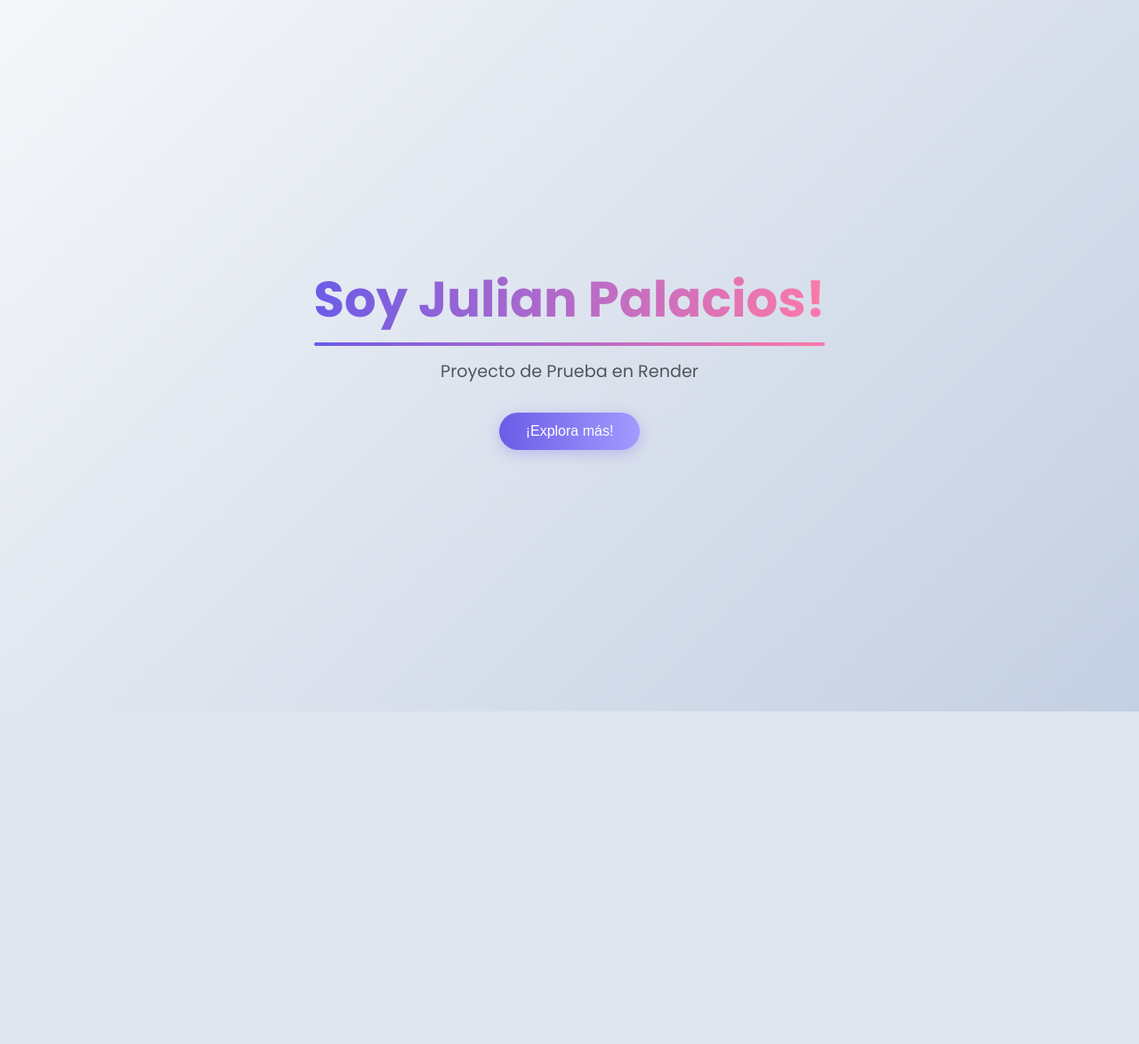
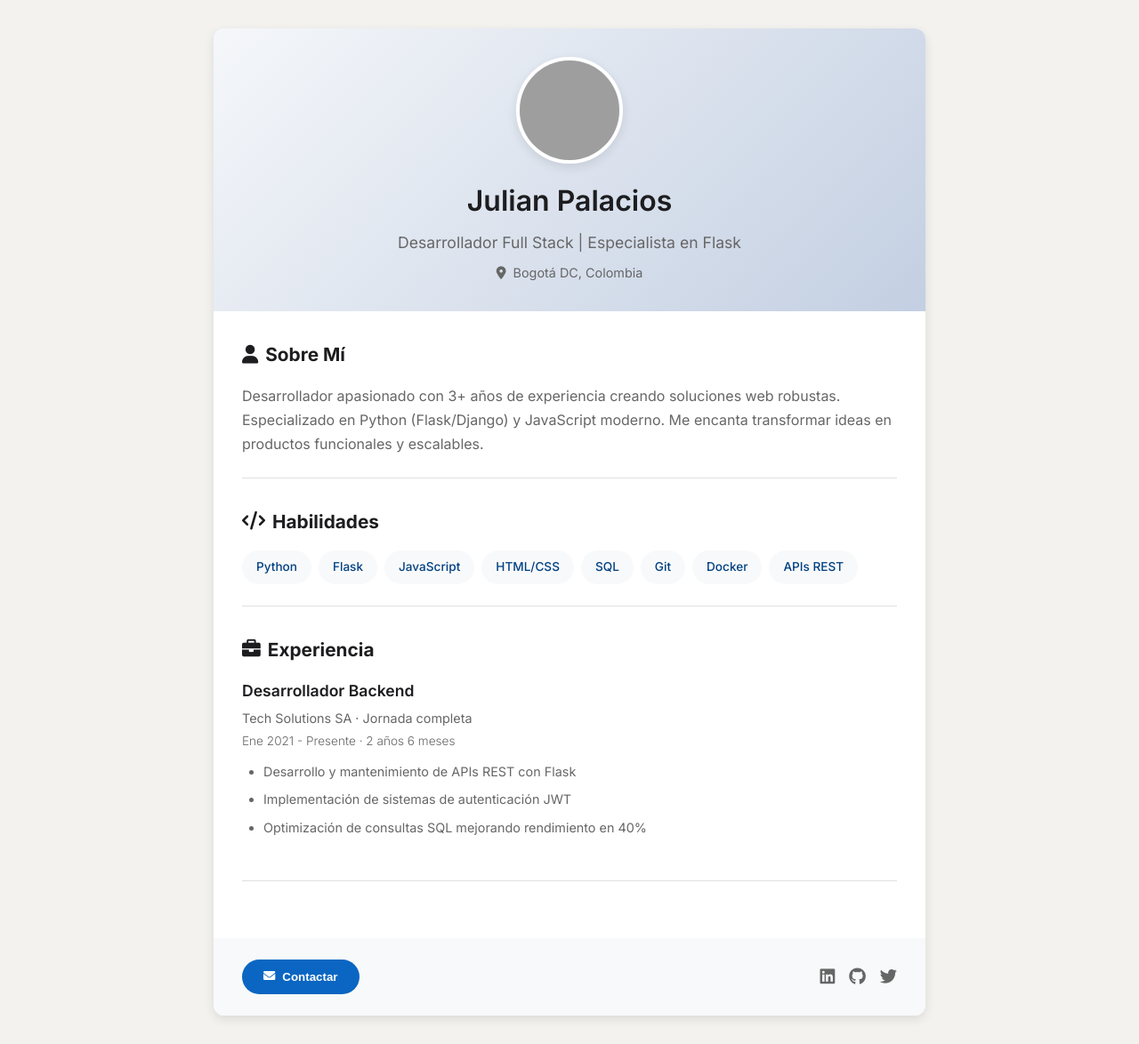
Before and after one commit to julian200palacios/RepodePrueba, a Flask app: page / in a window 1280 px wide. Shown: the whole page at 89% size. Before the commit the page ends 800 px from the top, so only its background shows below. Run offline with Flask 3, Linux system fonts and the light colour scheme; grey boxes are pictures that could not be loaded.

Commit message:
Modificacion del Inicio y El css

```diff
--- a/static/style.css
+++ b/static/style.css
@@ -1,10 +1,13 @@
-/* Reset y estilos base */
+/* Estilos base */
 :root {
-  --primary: #6c5ce7;
-  --secondary: #a29bfe;
-  --accent: #fd79a8;
-  --dark: #2d3436;
-  --light: #f5f6fa;
+  --primary: #0a66c2;
+  --primary-dark: #004182;
+  --secondary: #f3f2ef;
+  --text: #1d1d1f;
+  --text-light: #666666;
+  --white: #ffffff;
+  --border: #e0e0e0;
+  --highlight: #f8f9fa;
 }
 
 * {
@@ -14,78 +17,208 @@
 }
 
 body {
-  font-family: 'Poppins', sans-serif;
-  background: linear-gradient(135deg, #f5f7fa 0%, #c3cfe2 100%);
-  min-height: 100vh;
+  font-family: 'Inter', sans-serif;
+  background-color: var(--secondary);
+  color: var(--text);
+  line-height: 1.6;
+  padding: 2rem;
   display: flex;
   justify-content: center;
-  align-items: center;
-  padding: 2rem;
-  color: var(--dark);
+  min-height: 100vh;
 }
 
-/* Contenedor principal */
-.container {
-  text-align: center;
+/* Tarjeta de perfil */
+.profile-card {
+  background-color: var(--white);
+  border-radius: 12px;
+  box-shadow: 0 4px 12px rgba(0, 0, 0, 0.1);
+  width: 100%;
   max-width: 800px;
+  overflow: hidden;
 }
 
-/* Estilo del título */
-h1 {
-  font-size: 3.5rem;
-  background: linear-gradient(to right, var(--primary), var(--accent));
-  -webkit-background-clip: text;
-  background-clip: text;
-  color: transparent;
-  margin-bottom: 1.5rem;
+/* Header */
+.profile-header {
   position: relative;
-  display: inline-block;
+  padding: 2rem;
+  text-align: center;
+  background: linear-gradient(135deg, #f5f7fa 0%, #c3cfe2 100%);
 }
 
-h1::after {
-  content: '';
-  position: absolute;
-  width: 100%;
-  height: 4px;
-  bottom: -10px;
-  left: 0;
-  background: linear-gradient(to right, var(--primary), var(--accent));
-  border-radius: 2px;
+.profile-avatar {
+  width: 120px;
+  height: 120px;
+  border-radius: 50%;
+  border: 4px solid var(--white);
+  margin: 0 auto 1rem;
+  overflow: hidden;
+  box-shadow: 0 4px 12px rgba(0, 0, 0, 0.1);
 }
 
-/* Efecto hover */
-h1:hover {
-  animation: pulse 1.5s infinite;
+.profile-avatar img {
+  width: 100%;
+  height: 100%;
+  object-fit: cover;
 }
 
-@keyframes pulse {
-  0% { transform: scale(1); }
-  50% { transform: scale(1.05); }
-  100% { transform: scale(1); }
+.profile-meta h1 {
+  font-size: 2rem;
+  font-weight: 600;
+  color: var(--text);
+  margin-bottom: 0.5rem;
 }
 
-/* Subtítulo opcional (puedes añadirlo después) */
-.subtitle {
-  font-size: 1.2rem;
-  color: var(--dark);
-  opacity: 0.8;
-  margin-bottom: 2rem;
+.headline {
+  font-size: 1.1rem;
+  color: var(--text-light);
+  margin-bottom: 0.5rem;
+  font-weight: 400;
 }
 
-/* Botón de ejemplo (opcional) */
-.btn {
-  background: linear-gradient(to right, var(--primary), var(--secondary));
+.location {
+  display: flex;
+  align-items: center;
+  justify-content: center;
+  gap: 0.5rem;
+  color: var(--text-light);
+  font-size: 0.9rem;
+}
+
+/* Contenido */
+.profile-content {
+  padding: 2rem;
+}
+
+h2 {
+  font-size: 1.3rem;
+  margin-bottom: 1rem;
+  color: var(--text);
+  display: flex;
+  align-items: center;
+  gap: 0.5rem;
+}
+
+.about-section, .skills-section, .experience-section {
+  margin-bottom: 2rem;
+  padding-bottom: 1.5rem;
+  border-bottom: 1px solid var(--border);
+}
+
+.about-section p {
+  color: var(--text-light);
+  line-height: 1.7;
+}
+
+/* Habilidades */
+.skills-container {
+  display: flex;
+  flex-wrap: wrap;
+  gap: 0.5rem;
+}
+
+.skill-tag {
+  background-color: var(--highlight);
+  color: var(--primary-dark);
+  padding: 0.5rem 1rem;
+  border-radius: 20px;
+  font-size: 0.85rem;
+  font-weight: 500;
+}
+
+/* Experiencia */
+.experience-item {
+  margin-bottom: 1.5rem;
+}
+
+.experience-item h3 {
+  font-size: 1.1rem;
+  font-weight: 600;
+  margin-bottom: 0.25rem;
+}
+
+.company {
+  color: var(--text-light);
+  font-size: 0.9rem;
+  margin-bottom: 0.25rem;
+}
+
+.duration {
+  color: var(--text-light);
+  font-size: 0.85rem;
+  margin-bottom: 0.75rem;
+  font-weight: 300;
+}
+
+.experience-item ul {
+  padding-left: 1.5rem;
+}
+
+.experience-item li {
+  margin-bottom: 0.5rem;
+  color: var(--text-light);
+  font-size: 0.9rem;
+}
+
+/* Footer */
+.profile-footer {
+  display: flex;
+  justify-content: space-between;
+  align-items: center;
+  padding: 1.5rem 2rem;
+  background-color: var(--highlight);
+}
+
+.contact-btn {
+  background-color: var(--primary);
   color: white;
   border: none;
-  padding: 12px 30px;
-  border-radius: 50px;
-  font-size: 1rem;
+  padding: 0.75rem 1.5rem;
+  border-radius: 24px;
+  font-weight: 600;
   cursor: pointer;
-  box-shadow: 0 4px 15px rgba(108, 92, 231, 0.3);
+  display: flex;
+  align-items: center;
+  gap: 0.5rem;
   transition: all 0.3s ease;
 }
 
-.btn:hover {
-  transform: translateY(-3px);
-  box-shadow: 0 6px 20px rgba(108, 92, 231, 0.4);
+.contact-btn:hover {
+  background-color: var(--primary-dark);
+  transform: translateY(-2px);
 }
+
+.social-links {
+  display: flex;
+  gap: 1rem;
+}
+
+.social-links a {
+  color: var(--text-light);
+  font-size: 1.2rem;
+  transition: all 0.3s ease;
+}
+
+.social-links a:hover {
+  color: var(--primary);
+}
+
+/* Responsive */
+@media (max-width: 768px) {
+  body {
+    padding: 1rem;
+  }
+
+  .profile-header {
+    padding: 1.5rem;
+  }
+
+  .profile-content {
+    padding: 1.5rem;
+  }
+
+  .profile-footer {
+    flex-direction: column;
+    gap: 1rem;
+    text-align: center;
+  }
+}
--- a/templates/index.html
+++ b/templates/index.html
@@ -3,15 +3,67 @@
 <head>
     <meta charset="UTF-8">
     <meta name="viewport" content="width=device-width, initial-scale=1.0">
-    <title>Mi Web Flask</title>
+    <title>Julian Palacios | Perfil Profesional</title>
     <link rel="stylesheet" href="{{ url_for('static', filename='style.css') }}">
-    <link href="https://fonts.googleapis.com/css2?family=Poppins:wght@400;600;700&display=swap" rel="stylesheet">
+    <link href="https://fonts.googleapis.com/css2?family=Inter:wght@300;400;500;600;700&display=swap" rel="stylesheet">
+    <link rel="stylesheet" href="https://cdnjs.cloudflare.com/ajax/libs/font-awesome/6.0.0-beta3/css/all.min.css">
 </head>
 <body>
-    <div class="container">
-        <h1>Soy Julian Palacios!</h1>
-        <p class="subtitle">Proyecto de Prueba en Render</p>
-        <button class="btn">¡Explora más!</button>
+    <div class="profile-card">
+        <div class="profile-header">
+            <div class="profile-avatar">
+                <img src="https://preview.redd.it/give-me-your-honest-opinion-on-yachiru-v0-hafphjihe3fd1.jpeg?auto=webp&s=e7996ec9181820a0585491914ab2103e32a1412a" alt="Julian Palacios">
+            </div>
+            <div class="profile-meta">
+                <h1>Julian Palacios</h1>
+                <p class="headline">Desarrollador Full Stack | Especialista en Flask</p>
+                <p class="location"><i class="fas fa-map-marker-alt"></i> Bogotá DC, Colombia</p>
+            </div>
+        </div>
+
+        <div class="profile-content">
+            <div class="about-section">
+                <h2><i class="fas fa-user"></i> Sobre Mí</h2>
+                <p>Desarrollador apasionado con 3+ años de experiencia creando soluciones web robustas. Especializado en Python (Flask/Django) y JavaScript moderno. Me encanta transformar ideas en productos funcionales y escalables.</p>
+            </div>
+
+            <div class="skills-section">
+                <h2><i class="fas fa-code"></i> Habilidades</h2>
+                <div class="skills-container">
+                    <span class="skill-tag">Python</span>
+                    <span class="skill-tag">Flask</span>
+                    <span class="skill-tag">JavaScript</span>
+                    <span class="skill-tag">HTML/CSS</span>
+                    <span class="skill-tag">SQL</span>
+                    <span class="skill-tag">Git</span>
+                    <span class="skill-tag">Docker</span>
+                    <span class="skill-tag">APIs REST</span>
+                </div>
+            </div>
+
+            <div class="experience-section">
+                <h2><i class="fas fa-briefcase"></i> Experiencia</h2>
+                <div class="experience-item">
+                    <h3>Desarrollador Backend</h3>
+                    <p class="company">Tech Solutions SA · Jornada completa</p>
+                    <p class="duration">Ene 2021 - Presente · 2 años 6 meses</p>
+                    <ul>
+                        <li>Desarrollo y mantenimiento de APIs REST con Flask</li>
+                        <li>Implementación de sistemas de autenticación JWT</li>
+                        <li>Optimización de consultas SQL mejorando rendimiento en 40%</li>
+                    </ul>
+                </div>
+            </div>
+        </div>
+
+        <div class="profile-footer">
+            <button class="contact-btn"><i class="fas fa-envelope"></i> Contactar</button>
+            <div class="social-links">
+                <a href="#"><i class="fab fa-linkedin"></i></a>
+                <a href="#"><i class="fab fa-github"></i></a>
+                <a href="#"><i class="fab fa-twitter"></i></a>
+            </div>
+        </div>
     </div>
 </body>
 </html>
```
